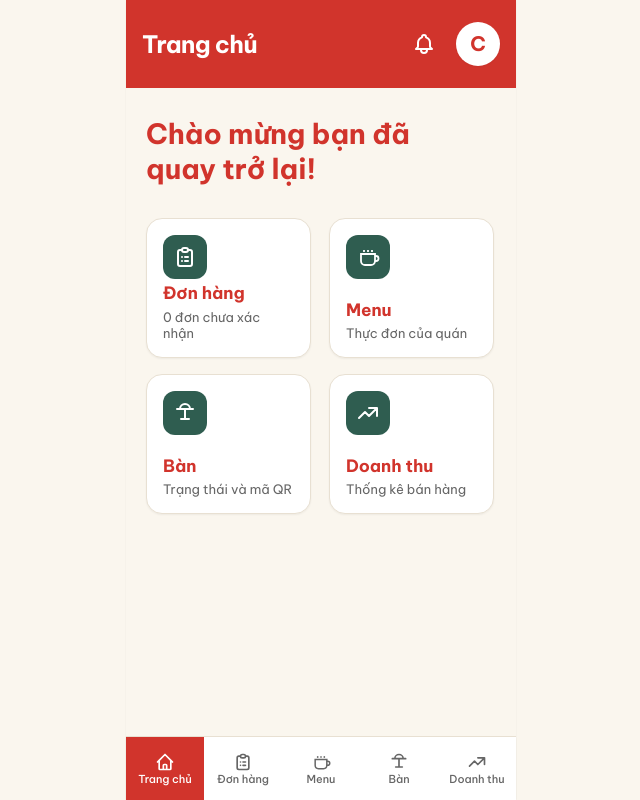
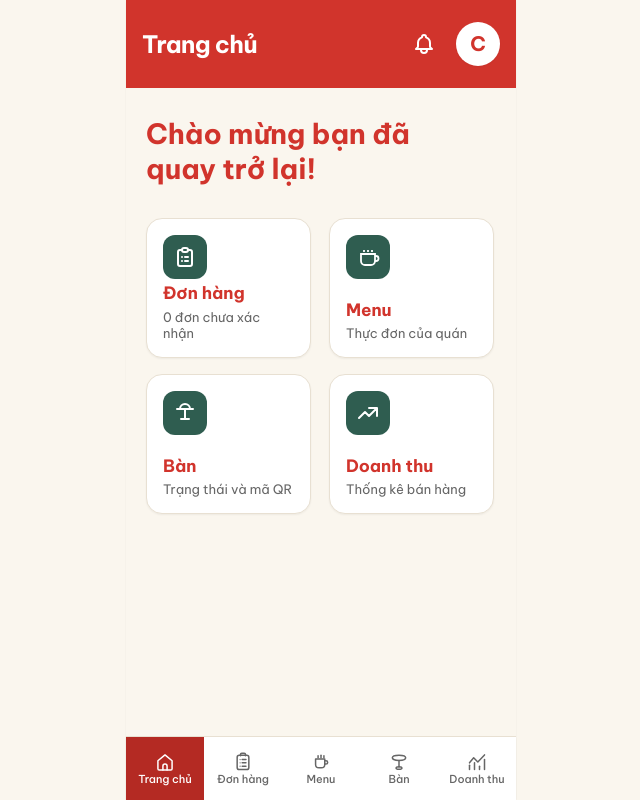
Before and after one commit to qbao020206-tech/cafe458-system-50K142.08, a React (Vite) app in the folder Front-End/: page /admin in a window 1280 px wide. Shown: the whole page, without its empty margins (319-959 px from the left). Built offline with nearby package versions, Linux system fonts and the light colour scheme; no server answers; sample sign-in values are in the browser's storage.

Commit message:
Fix Layout Dasbar

```diff
--- a/Front-End/src/components/layout/AdminLayout.tsx
+++ b/Front-End/src/components/layout/AdminLayout.tsx
@@ -256,7 +256,7 @@ export const AdminLayout: React.FC<AdminLayoutProps> = ({
           onClick={() => navigate("/admin")}
           className={`flex-1 flex flex-col items-center justify-center transition-colors cursor-pointer ${
             isHomeActive
-              ? "bg-[#D1342C] text-white"
+              ? "bg-[#B42A23] text-white"
               : "text-[#666666] hover:text-[#22201C]"
           }`}
         >
@@ -265,13 +265,12 @@ export const AdminLayout: React.FC<AdminLayoutProps> = ({
             fill="none"
             stroke="currentColor"
             viewBox="0 0 24 24"
-            strokeWidth="2"
+            strokeWidth="1.8"
+            strokeLinecap="round"
+            strokeLinejoin="round"
           >
-            <path
-              strokeLinecap="round"
-              strokeLinejoin="round"
-              d="M3 12l2-2m0 0l7-7 7 7M5 10v10a1 1 0 001 1h3m10-11l2 2m-2-2v10a1 1 0 01-1 1h-3m-6 0a1 1 0 001-1v-4a1 1 0 011-1h2a1 1 0 011 1v4a1 1 0 001 1m-6 0h6"
-            />
+            <path d="M3.5 10.5L12 3.5l8.5 7V20a1.5 1.5 0 0 1-1.5 1.5H5A1.5 1.5 0 0 1 3.5 20v-9.5z" />
+            <path d="M9.5 21.5v-4.5a2.5 2.5 0 0 1 5 0v4.5" />
           </svg>
           <span className="text-[11px] font-medium leading-none">Trang chủ</span>
         </button>
@@ -282,7 +281,7 @@ export const AdminLayout: React.FC<AdminLayoutProps> = ({
           onClick={() => navigate("/admin/orders")}
           className={`flex-1 flex flex-col items-center justify-center transition-colors cursor-pointer ${
             isOrdersActive
-              ? "bg-[#D1342C] text-white"
+              ? "bg-[#B42A23] text-white"
               : "text-[#666666] hover:text-[#22201C]"
           }`}
         >
@@ -291,13 +290,18 @@ export const AdminLayout: React.FC<AdminLayoutProps> = ({
             fill="none"
             stroke="currentColor"
             viewBox="0 0 24 24"
-            strokeWidth="2"
+            strokeWidth="1.8"
+            strokeLinecap="round"
+            strokeLinejoin="round"
           >
-            <path
-              strokeLinecap="round"
-              strokeLinejoin="round"
-              d="M9 5H7a2 2 0 00-2 2v12a2 2 0 002 2h10a2 2 0 002-2V7a2 2 0 00-2-2h-2M9 5a2 2 0 002 2h2a2 2 0 002-2M9 5a2 2 0 012-2h2a2 2 0 012 2m-3 7h3m-3 4h3m-6-4h.01M9 16h.01"
-            />
+            <rect x="5" y="4" width="14" height="17" rx="2.5" />
+            <path d="M9 4.5V3a1.5 1.5 0 0 1 1.5-1.5h3A1.5 1.5 0 0 1 15 3v1.5" />
+            <circle cx="8.5" cy="9" r="0.75" fill="currentColor" stroke="none" />
+            <line x1="11" y1="9" x2="15.5" y2="9" />
+            <circle cx="8.5" cy="13" r="0.75" fill="currentColor" stroke="none" />
+            <line x1="11" y1="13" x2="15.5" y2="13" />
+            <circle cx="8.5" cy="17" r="0.75" fill="currentColor" stroke="none" />
+            <line x1="11" y1="17" x2="15.5" y2="17" />
           </svg>
           <span className="text-[11px] font-medium leading-none">Đơn hàng</span>
         </button>
@@ -308,22 +312,24 @@ export const AdminLayout: React.FC<AdminLayoutProps> = ({
           onClick={() => navigate("/admin/menu")}
           className={`flex-1 flex flex-col items-center justify-center transition-colors cursor-pointer ${
             isMenuActive
-              ? "bg-[#D1342C] text-white"
+              ? "bg-[#B42A23] text-white"
               : "text-[#666666] hover:text-[#22201C]"
           }`}
         >
           <svg
             className="w-5 h-5 mb-0.5"
+            viewBox="0 0 24 24"
             fill="none"
             stroke="currentColor"
-            viewBox="0 0 24 24"
             strokeWidth="1.8"
+            strokeLinecap="round"
+            strokeLinejoin="round"
           >
-            <line x1="8" y1="5" x2="8" y2="7" />
-            <line x1="12" y1="5" x2="12" y2="7" />
-            <line x1="16" y1="5" x2="16" y2="7" />
-            <path d="M5 9h14v7a4 4 0 01-4 4H9a4 4 0 01-4-4V9z" />
-            <path d="M19 11h1a2.5 2.5 0 010 5h-1" />
+            <line x1="8.5" y1="4.5" x2="8.5" y2="7" />
+            <line x1="12" y1="4" x2="12" y2="7" />
+            <line x1="15.5" y1="4.5" x2="15.5" y2="7" />
+            <path d="M5.5 8.5h11v6.5a4 4 0 0 1-4 4h-3a4 4 0 0 1-4-4v-6.5z" />
+            <path d="M16.5 10.5h1.5a2 2 0 0 1 2 2v0a2 2 0 0 1-2 2h-1.5" />
           </svg>
           <span className="text-[11px] font-medium leading-none">Menu</span>
         </button>
@@ -334,7 +340,7 @@ export const AdminLayout: React.FC<AdminLayoutProps> = ({
           onClick={() => navigate("/admin/tables")}
           className={`flex-1 flex flex-col items-center justify-center transition-colors cursor-pointer ${
             isTablesActive
-              ? "bg-[#D1342C] text-white"
+              ? "bg-[#B42A23] text-white"
               : "text-[#666666] hover:text-[#22201C]"
           }`}
         >
@@ -343,13 +349,13 @@ export const AdminLayout: React.FC<AdminLayoutProps> = ({
             fill="none"
             stroke="currentColor"
             viewBox="0 0 24 24"
-            strokeWidth="2"
+            strokeWidth="1.8"
+            strokeLinecap="round"
+            strokeLinejoin="round"
           >
-            <path
-              strokeLinecap="round"
-              strokeLinejoin="round"
-              d="M4 8h16M7 8a5 5 0 0110 0M12 8v10m-4 0h8"
-            />
+            <ellipse cx="12" cy="7" rx="8" ry="3.2" />
+            <line x1="12" y1="10.2" x2="12" y2="18" />
+            <ellipse cx="12" cy="19.2" rx="3.5" ry="1.5" />
           </svg>
           <span className="text-[11px] font-medium leading-none">Bàn</span>
         </button>
@@ -360,7 +366,7 @@ export const AdminLayout: React.FC<AdminLayoutProps> = ({
           onClick={() => navigate("/admin/revenue")}
           className={`flex-1 flex flex-col items-center justify-center transition-colors cursor-pointer ${
             isRevenueActive
-              ? "bg-[#D1342C] text-white"
+              ? "bg-[#B42A23] text-white"
               : "text-[#666666] hover:text-[#22201C]"
           }`}
         >
@@ -369,13 +375,15 @@ export const AdminLayout: React.FC<AdminLayoutProps> = ({
             fill="none"
             stroke="currentColor"
             viewBox="0 0 24 24"
-            strokeWidth="2"
+            strokeWidth="1.8"
+            strokeLinecap="round"
+            strokeLinejoin="round"
           >
-            <path
-              strokeLinecap="round"
-              strokeLinejoin="round"
-              d="M13 7h8m0 0v8m0-8l-8 8-4-4-6 6"
-            />
+            <path d="M3 13l5-6 5 5 8-8.5" />
+            <line x1="3" y1="16" x2="3" y2="21" />
+            <line x1="9" y1="13" x2="9" y2="21" />
+            <line x1="15" y1="17" x2="15" y2="21" />
+            <line x1="21" y1="9" x2="21" y2="21" />
           </svg>
           <span className="text-[11px] font-medium leading-none">Doanh thu</span>
         </button>
```
